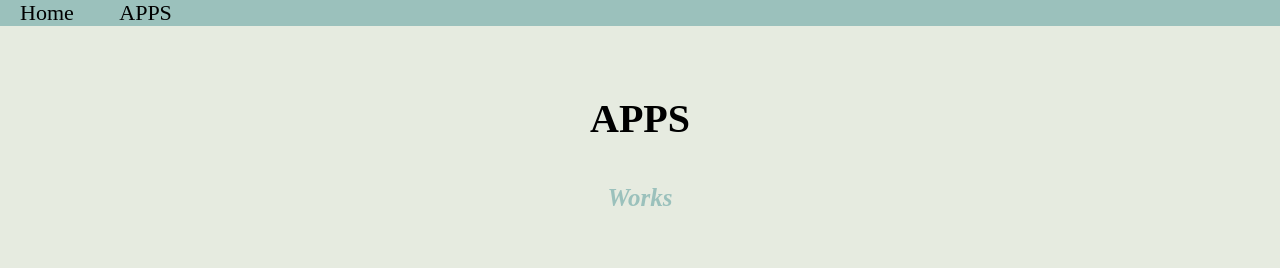
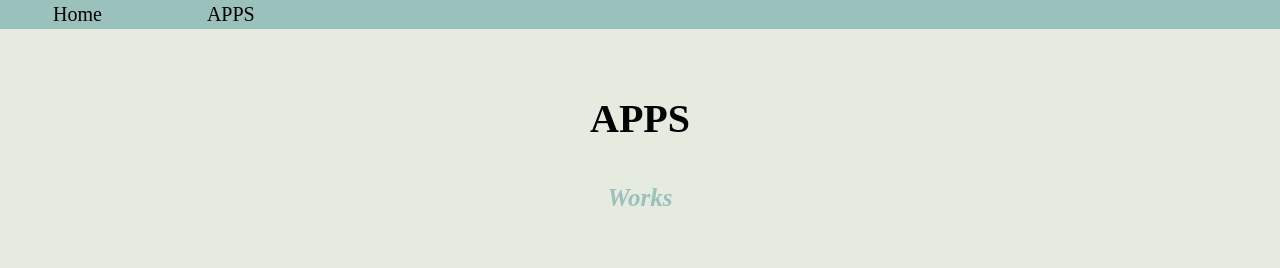
Before and after one commit to WVCS/website-katied03830, a plain HTML site: page secondpage.html in a window 1280 px wide. Shown: the top 268 px of the page. Drawn offline with Linux system fonts and the light colour scheme.

Commit message:
Update secondpage.html

```diff
--- a/secondpage.html
+++ b/secondpage.html
@@ -65,17 +65,21 @@ nav{
   width:100vw;
   top:0;
   left:0;
+  padding: 3px;
+  font-size: 20px;
 }
 li{
   display:inline;
-  padding: 20px;
+  padding: 50px;
+  float:center;
 }
 a{
   text-decoration:none;
   color:black;
-  font-size: 22px;
 }
 a:hover{
- backgroundcolor:#9BC1BC;
+ backgroundcolor: #9BC1BC;
+ padding: 20px;
+ color: white
 }
     </style>
```
